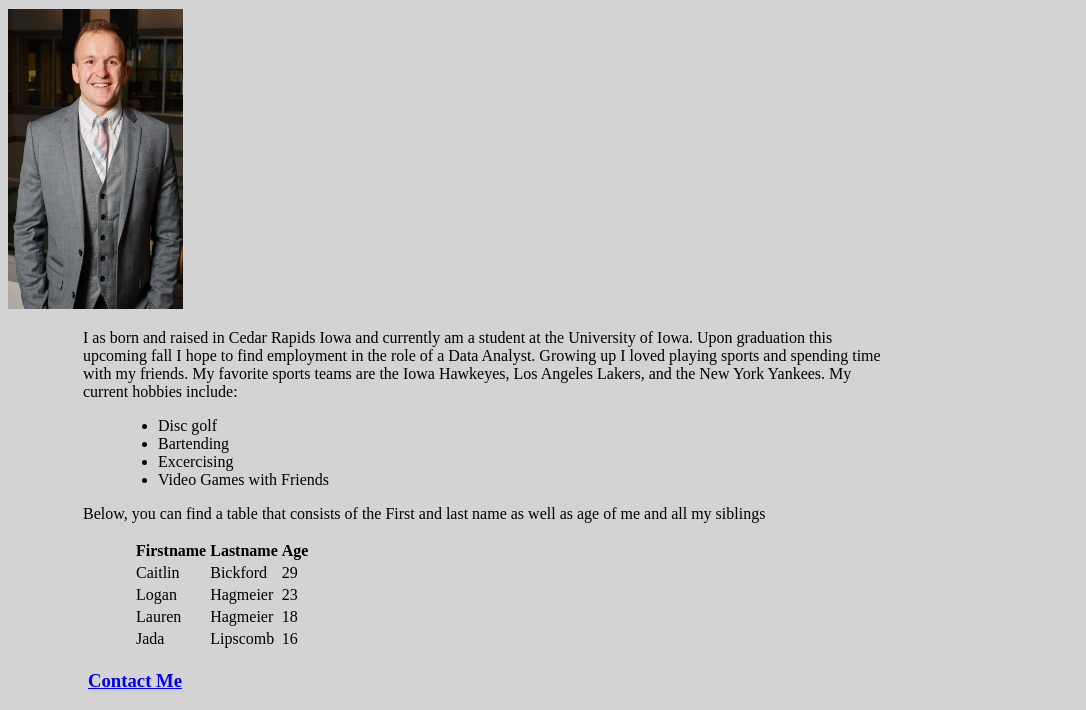
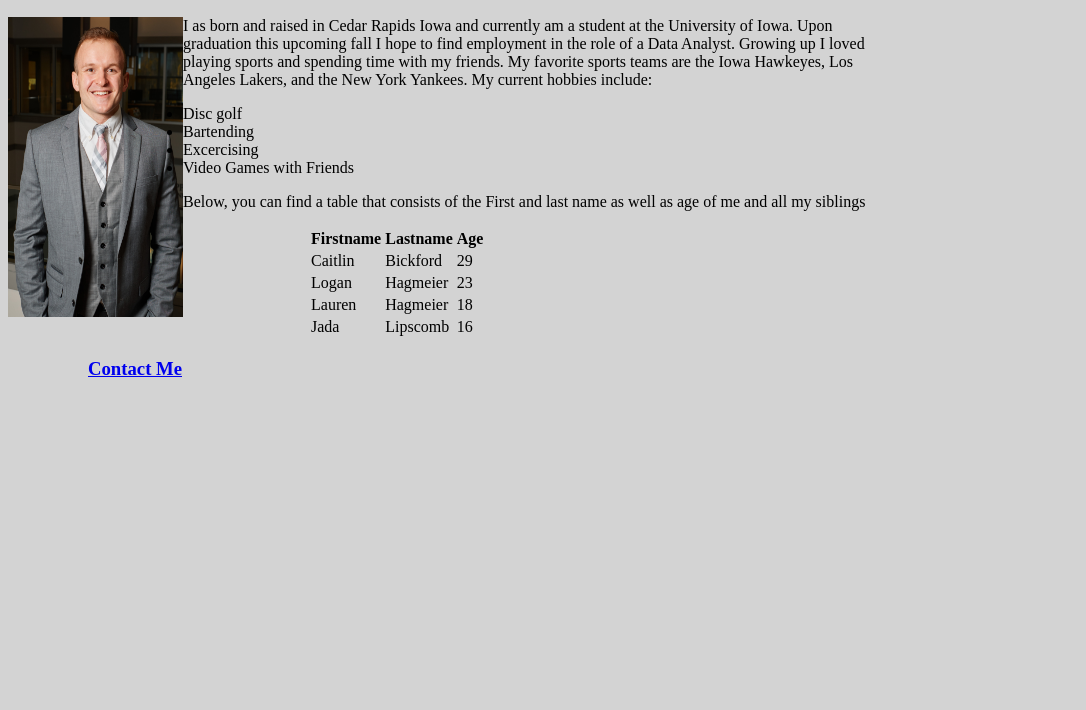
Before and after one commit to logan-hagmeier/hagmeier_hw8, a plain HTML site: page index.html in a window 1280 px wide. Shown: the part 118-828 px from the top of the page, without its empty margins (0-1086 px from the left). After the commit the page ends 800 px from the top, so only its background shows below. Drawn offline with Linux system fonts and the light colour scheme.

Commit message:
index update

```diff
--- a/index.html
+++ b/index.html
@@ -11,10 +11,8 @@
 </head>
 
 <b></b>
-
-  <body>
-    <img class="responsive-main" src="./images/IMG_2381.JPG" />
-
+<img class="responsive-main" src="./images/IMG_2381.JPG"  style="float:left;" />
+  <body style="float:left;">
     <p>
         I as born and raised in Cedar Rapids Iowa and currently
         am a student at the University of Iowa. Upon graduation this upcoming fall
```
